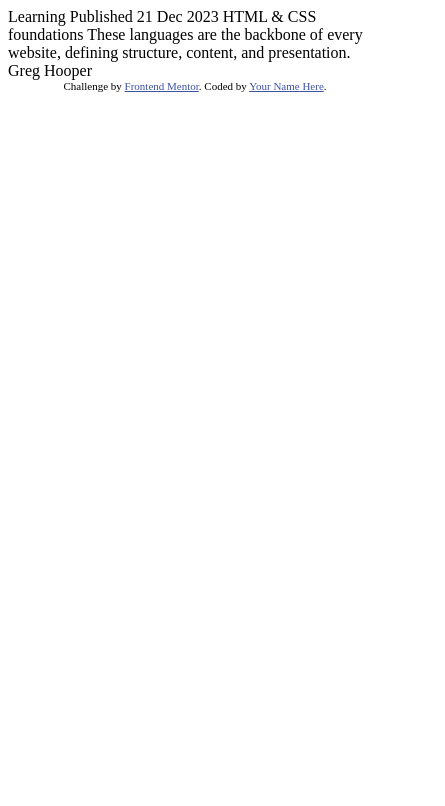
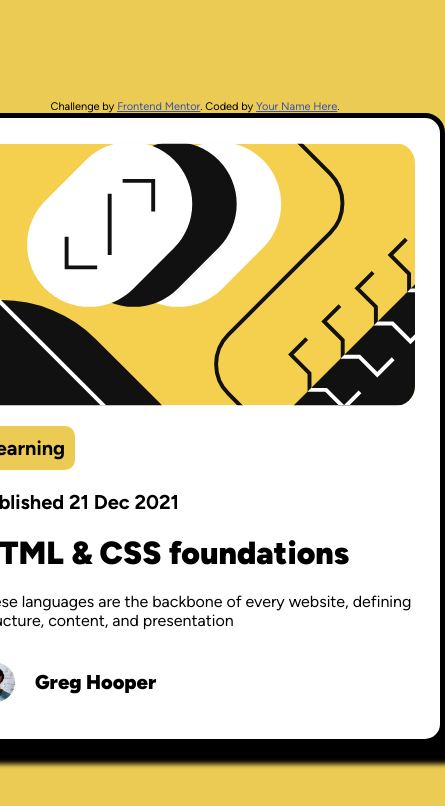
Before and after one commit to BrandonJr20/FRONTEND-PROJECTS, a plain HTML site: page Tarjeta vista previa/blog-preview-card-main/index.html in a window 390 px wide. Shown: the whole page, 445 px wide, since content can reach past the window. Drawn offline with Linux system fonts and the light colour scheme.

Commit message:
Queda pendiente diseno responsivo

```diff
--- a/Tarjeta vista previa/blog-preview-card-main/index.html
+++ b/Tarjeta vista previa/blog-preview-card-main/index.html
@@ -5,7 +5,7 @@
   <meta name="viewport" content="width=device-width, initial-scale=1.0"> <!-- displays site properly based on user's device -->
 
   <link rel="icon" type="image/png" sizes="32x32" href="./assets/images/favicon-32x32.png">
-
+  <link rel="stylesheet" href="style.css">
   <title>Frontend Mentor | Blog preview card</title>
 
   <!-- Feel free to remove these styles or customise in your own stylesheet 👍 -->
@@ -16,19 +16,41 @@
 </head>
 <body>
 
-  Learning
 
-  Published 21 Dec 2023
-
-  HTML & CSS foundations
-
-  These languages are the backbone of every website, defining structure, content, and presentation.
-
-  Greg Hooper
 
   <div class="attribution">
     Challenge by <a href="https://www.frontendmentor.io?ref=challenge" target="_blank">Frontend Mentor</a>.
     Coded by <a href="#">Your Name Here</a>.
   </div>
+
+  <div class="container">
+    <img src="assets/images/illustration-article.svg" alt="Imagen descriptiva sobre el contenido de la tarjeta" class="container-img">
+
+    <div class="container-description">
+
+
+      <h2>
+        Learning
+      </h2>
+
+      <span>
+        Published 21 Dec 2021
+      </span>
+
+      <h1>
+        HTML & CSS foundations
+      </h1>
+
+      <p>These languages are the backbone of every website, defining structure, content, and presentation</p>
+
+      <div class="info-usuario">
+        <img src="assets/images/image-avatar.webp" alt="">
+        <span>Greg Hooper</span>
+      </div>
+
+    </div>
+
+  </div>
+
 </body>
 </html>
--- /dev/null
+++ b/Tarjeta vista previa/blog-preview-card-main/style.css
@@ -0,0 +1,98 @@
+@font-face {
+    font-family: 'Figtree';
+    src: url(assets/fonts/Figtree-VariableFont_wght.ttf) format('truetype');
+    font-weight: bolder;
+    font-style: normal;
+}
+
+
+:root{
+    --colorAmarillo: hsl(47, 80%, 63%) ;
+    --colorWhite: hsl(0, 0%, 100%) ;
+    --colorGray500: hsl(0, 0%, 42%) ;
+    --colorGray950: hsl(0, 0%, 7%) ;
+
+}
+
+*{
+    padding: 0;
+    margin: 0;
+    box-sizing: border-box;
+    font-family: 'Figtree', sans-serif;
+}
+
+body{
+    height: 100vh;
+    width: 100%;
+    display: flex;
+    justify-content: center;
+    align-items: center;
+    flex-direction: column;
+    background-color: var(--colorAmarillo);
+}
+
+.container{
+    display: flex;
+    justify-content: center;
+    align-items: center;
+    flex-direction: column;
+    box-shadow: 20px 20px 5px;
+    border-radius: 20px;
+    background-color: var(--colorWhite);
+    padding: 25px;
+    border: 5px solid;
+    width: 500px;
+}
+
+.container-img{
+    width: 100%;
+    border-radius: 20px;
+}
+
+.container-description h2{
+    width:fit-content;
+    background-color: var(--colorAmarillo);
+    font-size: 20px;
+    margin: 20px 0px;
+    border-radius: 10px;
+    padding: 10px;
+    font-weight: bolder;
+}
+
+.container-description span{
+    margin-top: 20px;
+    margin-bottom: 20px;
+    font-size: 20px;
+    font-weight: bolder;
+}
+
+.container-description h1{
+    font-weight: 900;
+    margin-top: 20px;
+    margin-bottom: 20px;
+}
+
+.container-description h1:hover{
+    color: var(--colorAmarillo);
+    cursor:pointer;
+}
+
+.container-description p{
+    margin-top: 20px;
+    margin-bottom: 20px;
+}
+
+.info-usuario{
+    display: flex;
+    justify-content: left;
+    align-items: center;
+}
+
+.info-usuario img{
+    margin-right: 20px;
+    width: 40px;
+}
+
+.info-usuario{
+    font-weight: bolder;
+}
```
